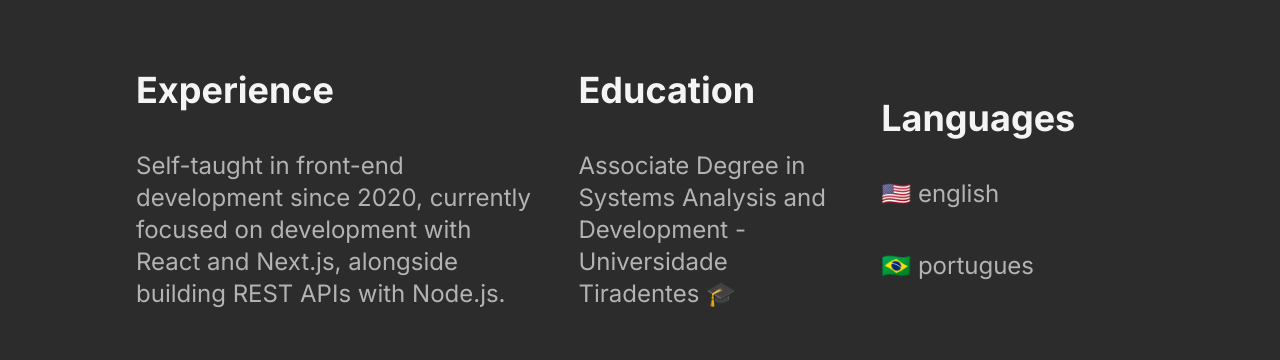
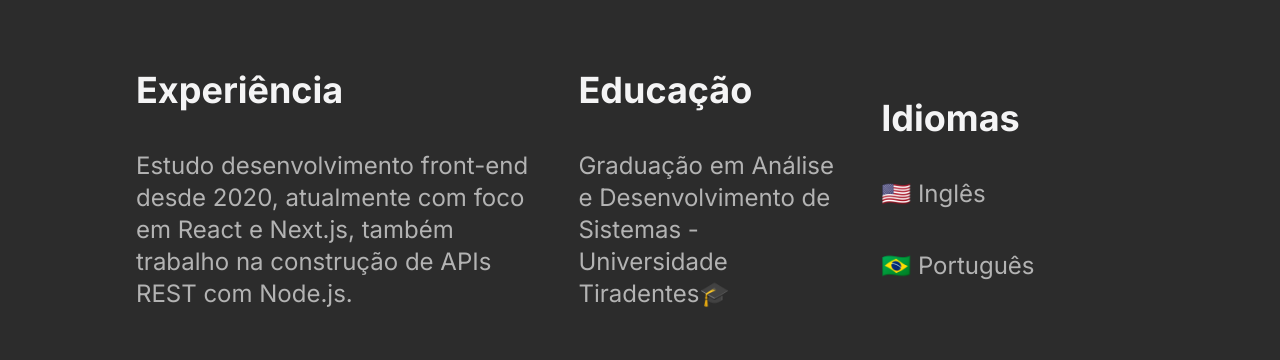
Before and after one commit to nilloferreiira/nilloferreiira-portfolio, a React (Vite) app: page / in a window 1280 px wide. Shown: the part 586-946 px from the top of the page. Built offline with nearby package versions, Linux system fonts and the light colour scheme.

Commit message:
main in portguese

```diff
--- a/src/components/main/experience/experience-container.tsx
+++ b/src/components/main/experience/experience-container.tsx
@@ -1,33 +1,44 @@
+import { useContext } from "react";
+import { LanguageContext } from "../../../app";
+
 export function ExperienceContainer() {
+  const { language } = useContext(LanguageContext);
+
   return (
     <div className="w-full flex flex-col lg:flex-row lg:items-center lg:justify-between mx-auto gap-10">
       <div className="w-full lg:w-[588px] space-y-5 lg:space-y-10 ">
         <h2 className="text-zinc-100 font-bold text-3xl lg:text-4xl">
-          Experience
+          {language ? "Experience" : "Experiência"}
         </h2>
         <p className="text-text-secondary text-2xl">
-          Self-taught in front-end development since 2020, currently focused on
-          development with React and Next.js, alongside building REST
-          APIs with Node.js.
+          {language
+            ? "Self-taught in front-end development since 2020, currently focused on development with React and Next.js, alongside building REST APIs with Node.js."
+            : "Estudo desenvolvimento front-end desde 2020, atualmente com foco em React e Next.js, também trabalho na construção de APIs REST com Node.js."}
         </p>
       </div>
 
       <div className="w-full lg:w-96 space-y-5 lg:space-y-10 ">
         <h2 className="text-zinc-100 font-bold text-3xl lg:text-4xl">
-          Education
+          {language ? "Education" : "Educação"}
         </h2>
         <p className="text-text-secondary text-2xl ">
-          Associate Degree in Systems Analysis and Development - Universidade
-          Tiradentes 🎓
+          {language
+            ? "Associate Degree in Systems Analysis and Development - Universidade Tiradentes"
+            : "Graduação em Análise e Desenvolvimento de Sistemas - Universidade Tiradentes"}
+          🎓
         </p>
       </div>
 
       <div className="w-full lg:w-96 space-y-5 lg:space-y-10 ">
         <h2 className="text-zinc-100 font-bold text-3xl lg:text-4xl">
-          Languages
+          {language ? "Languages" : "Idiomas"}
         </h2>
-        <p className="text-text-secondary text-2xl">🇺🇸 english</p>
-        <p className="text-text-secondary text-2xl">🇧🇷 portugues</p>
+        <p className="text-text-secondary text-2xl">
+          🇺🇸 {language ? "English" : "Inglês"}
+        </p>
+        <p className="text-text-secondary text-2xl">
+          🇧🇷 {language ? "Portuguese" : "Português"}
+        </p>
       </div>
     </div>
   );
--- a/src/components/main/projects/project-container.tsx
+++ b/src/components/main/projects/project-container.tsx
@@ -1,12 +1,18 @@
+import { useContext } from "react";
+import { LanguageContext } from "../../../app";
 import { getProjects } from "../../../data/projects";
 import { ProjectCard, ProjectProps } from "./project-card";
 
 export function ProjectContainer() {
   const { projects } = getProjects();
 
+  const { language } = useContext(LanguageContext);
+
   return (
     <div className="bg-shark w-full flex flex-col items-start justify-center p-4 lg:p-16 rounded-lg space-y-6 lg:space-y-12">
-      <h1 className="text-zinc-100 font-semibold text-3xl">My projects 👇</h1>
+      <h1 className="text-zinc-100 font-semibold text-3xl">
+        {language ? "My projects " : "Meus projetos "}&#x1F447;
+      </h1>
 
       {/* projects grid  */}
       <div className="w-full grid grid-cols-1 lg:grid-cols-3 gap-10 lg:gap-16">
```
